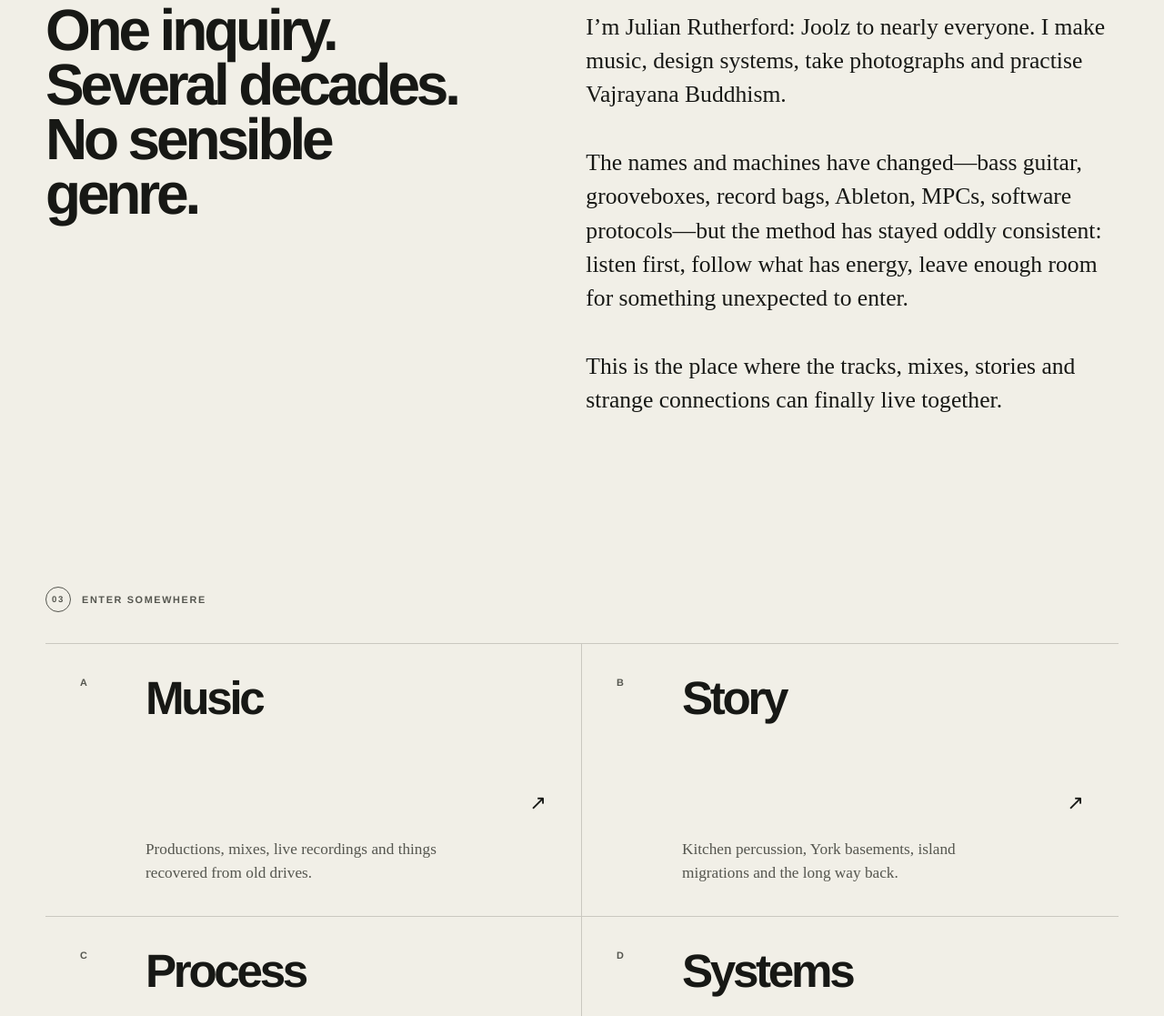
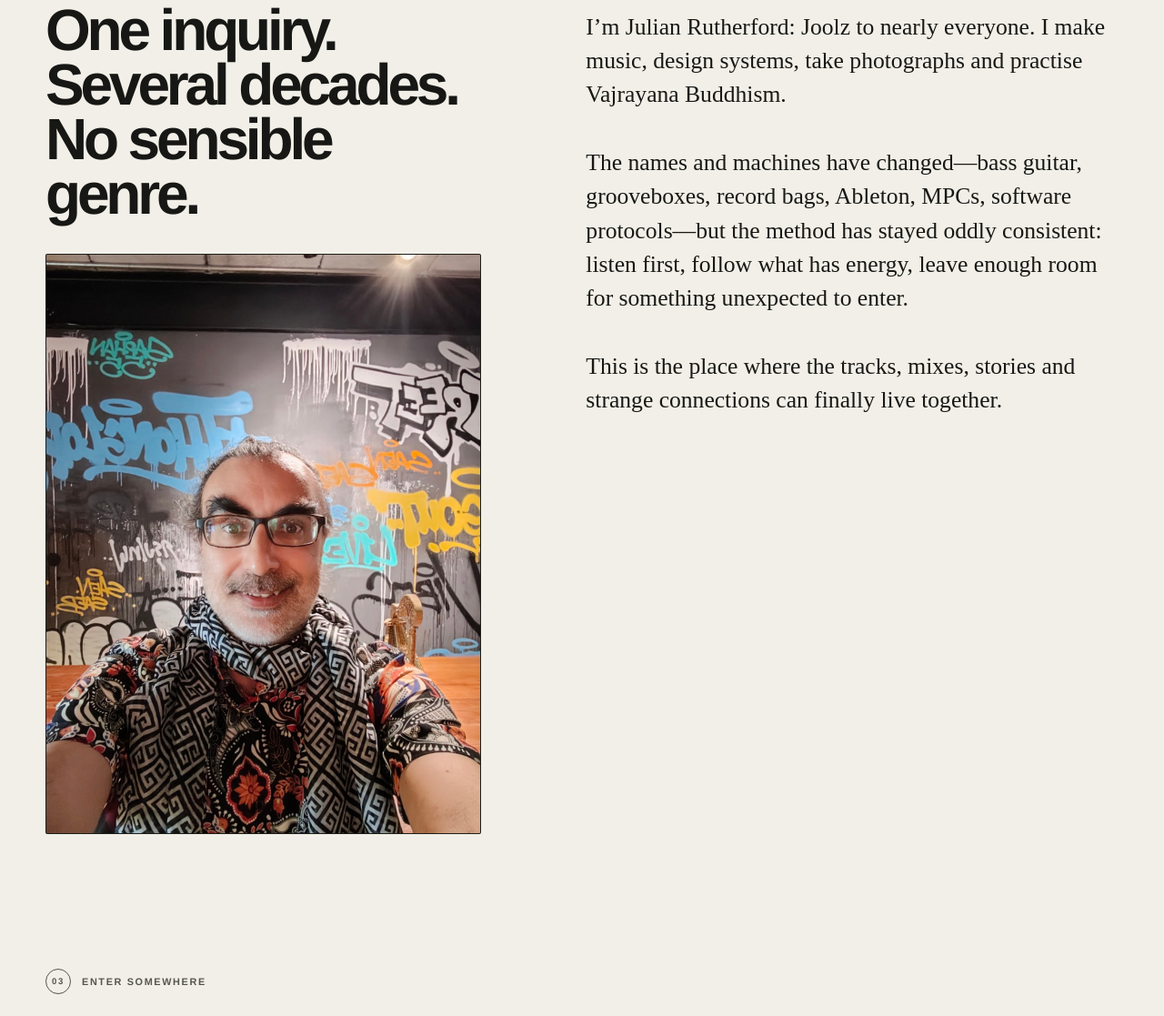
Before and after one commit to justjoolz/justjoolz.github.io, a website built with Vite: page index.html in a window 1280 px wide. Shown: the part 1890-3007 px from the top of the page at 91% size. Built offline with nearby package versions, Linux system fonts and the light colour scheme.

Commit message:
feat: add portrait photo to landing page

```diff
--- a/index.html
+++ b/index.html
@@ -65,7 +65,12 @@
       <section class="intro-block shell" aria-labelledby="intro-title">
         <div class="section-label"><span>02</span> Who is j00lz?</div>
         <div class="intro-grid">
-          <h2 id="intro-title">One inquiry.<br />Several decades.<br />No sensible genre.</h2>
+          <div class="intro-heading-col">
+            <h2 id="intro-title">One inquiry.<br />Several decades.<br />No sensible genre.</h2>
+            <div class="intro-portrait">
+              <img src="/j00lz-graffiti-bkk.jpg" alt="Julian ‘Joolz’ Rutherford" width="800" height="1067" />
+            </div>
+          </div>
           <div class="intro-copy">
             <p>I’m Julian Rutherford: Joolz to nearly everyone. I make music, design systems, take photographs and practise Vajrayana Buddhism.</p>
             <p>The names and machines have changed—bass guitar, grooveboxes, record bags, Ableton, MPCs, software protocols—but the method has stayed oddly consistent: listen first, follow what has energy, leave enough room for something unexpected to enter.</p>
--- a/src/style.css
+++ b/src/style.css
@@ -350,6 +350,22 @@ button { color: inherit; }
 .intro-block { padding: 96px 0 148px; border-top: 1px solid var(--line); }
 .intro-grid { display: grid; grid-template-columns: .9fr 1.1fr; gap: clamp(50px, 9vw, 140px); }
 
+.intro-portrait {
+  margin-top: 36px;
+  position: relative;
+  overflow: hidden;
+  background: var(--night-2);
+  border: 1px solid var(--line);
+  border-radius: 2px;
+}
+
+.intro-portrait img {
+  display: block;
+  width: 100%;
+  height: auto;
+  object-fit: cover;
+}
+
 .intro-grid h2 {
   margin: 0;
   font-size: clamp(2.7rem, 5vw, 5rem);
```
Also changed, not shown: public/j00lz-graffiti-bkk.jpg (added).
